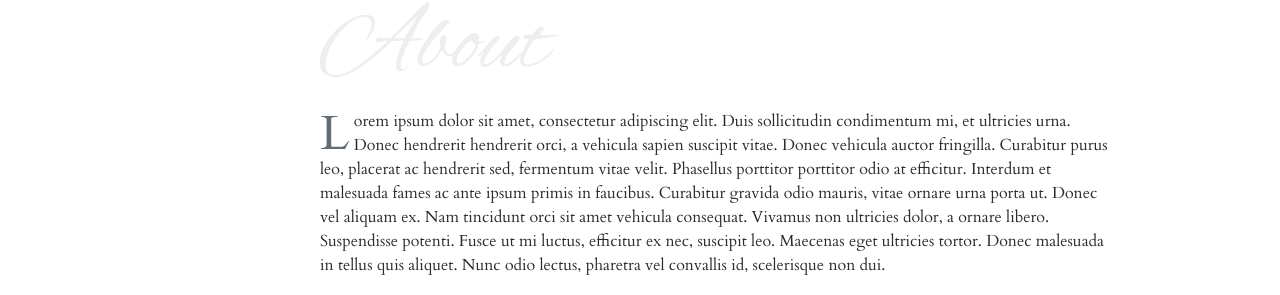
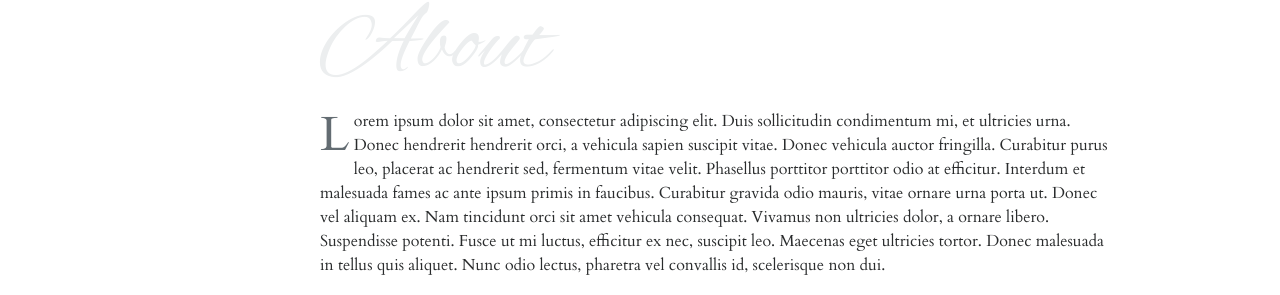
Before and after one commit to JoyceKimberly/SoniaBjornsen, a Jekyll site: the page built from index.md, in a window 1280 px wide and 1400 px high. Shown: the part 325-620 px from the top of the window. Built offline with Jekyll 4.4.1, drawn with Linux system fonts in a browser that asks for light colours; nearby versions of some CDN libraries; the repository's description, which GitHub fills in, is left out.

Commit message:
Update style.scss

```diff
--- a/assets/css/style.scss
+++ b/assets/css/style.scss
@@ -97,6 +97,6 @@ p:first-child:first-letter {
   float: left;
   font-size: 3rem;
   line-height: 2.8rem;
-  padding-top: 0.2rem;
+  padding-top: 0.3rem;
   padding-right: 0.3rem;
 }
```
